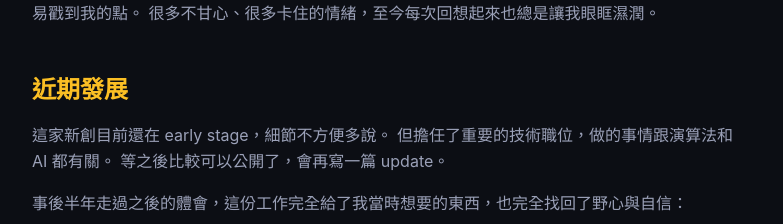
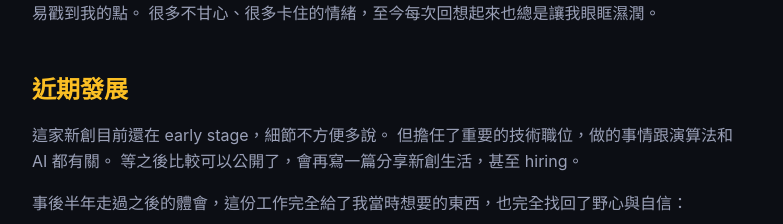
Before and after one commit to HanaYukii/hanayukii-site, a Next.js app: page /blog/leaving-google in a window 1280 px wide. Shown: the part 6720-6944 px from the top of the page, without its empty margins (248-1031 px from the left). Built offline with nearby package versions, Linux system fonts and the light colour scheme.

Commit message:
Mention future startup life and hiring post

```diff
--- a/src/app/blog/leaving-google/page.tsx
+++ b/src/app/blog/leaving-google/page.tsx
@@ -367,7 +367,7 @@ export default function LeavingGoogle() {
             <p>
               這家新創目前還在 early stage，細節不方便多說。
               但擔任了重要的技術職位，做的事情跟演算法和 AI 都有關。
-              等之後比較可以公開了，會再寫一篇 update。
+              等之後比較可以公開了，會再寫一篇分享新創生活，甚至 hiring。
             </p>
             <p>
               事後半年走過之後的體會，這份工作完全給了我當時想要的東西，也完全找回了野心與自信：
```
